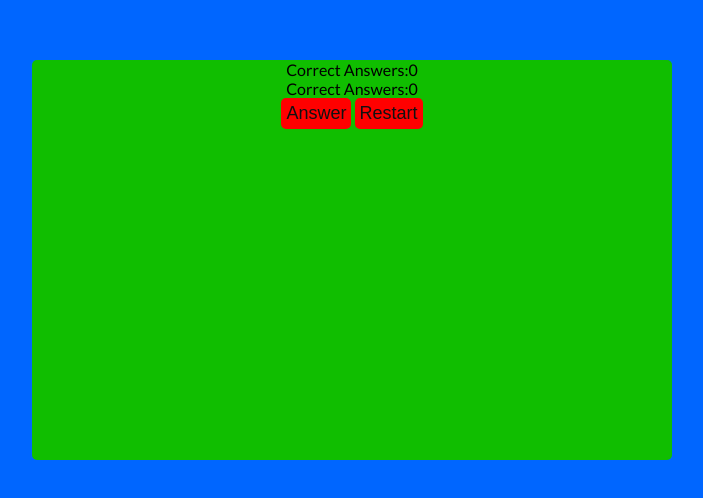
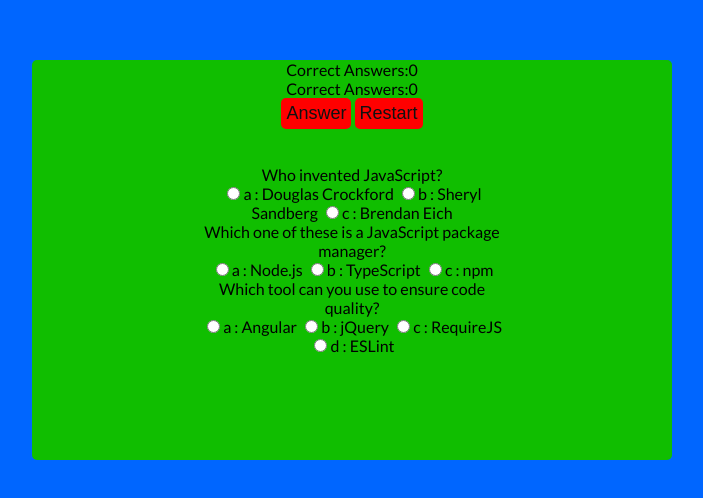
Before and after one commit to Gh0ul5lay3r-91/Family-Fun-Quiz, a plain HTML site: page quiz.html in a window 1280 px wide. Shown: the part 140-638 px from the top of the page, without its empty margins (288-991 px from the left). Drawn offline with Linux system fonts and the light colour scheme.

Commit message:
Add temp game code to get a feel for how the game will work

```diff
--- a/assets/js/gameScript.js
+++ b/assets/js/gameScript.js
@@ -1,4 +1,73 @@
 document.addEventListener('DOMContentLoaded', function(){
-    let userName = localStorage.getItem('name')
-    console.log(userName);
+    const userName = localStorage.getItem('name');
+
+    startGame();
 })
+
+const quizContainer = document.getElementById('game-box');
+const questions = [
+    {
+        question: "Who invented JavaScript?",
+        answers: {
+        a: "Douglas Crockford",
+        b: "Sheryl Sandberg",
+        c: "Brendan Eich"
+        },
+        correctAnswer: "c"
+    },
+    {
+        question: "Which one of these is a JavaScript package manager?",
+        answers: {
+        a: "Node.js",
+        b: "TypeScript",
+        c: "npm"
+        },
+        correctAnswer: "c"
+    },
+    {
+        question: "Which tool can you use to ensure code quality?",
+        answers: {
+        a: "Angular",
+        b: "jQuery",
+        c: "RequireJS",
+        d: "ESLint"
+        },
+        correctAnswer: "d"
+    }
+];
+
+function startGame(){
+  // variable to store the HTML output
+  const output = [];
+
+  // for each question...
+  questions.forEach(
+    (currentQuestion, questionNumber) => {
+
+      // variable to store the list of possible answers
+      const answers = [];
+
+      // and for each available answer...
+      for(letter in currentQuestion.answers){
+
+        // ...add an HTML radio button
+        answers.push(
+          `<label>
+            <input type="radio" name="question${questionNumber}" value="${letter}">
+            ${letter} :
+            ${currentQuestion.answers[letter]}
+          </label>`
+        );
+      }
+
+      // add this question and its answers to the output
+      output.push(
+        `<div class="question"> ${currentQuestion.question} </div>
+        <div class="answers"> ${answers.join('')} </div>`
+      );
+    }
+  );
+
+  // finally combine our output list into one string of HTML and put it on the page
+  quizContainer.innerHTML = output.join('');
+}
--- a/quiz.html
+++ b/quiz.html
@@ -9,8 +9,7 @@
 </head>
 <body>
     <div class="main-box main-box-color">
-        <div id="welcome-box"></div>
-        <div id="question-box"></div>
+        <div id="game-box"></div>
         <div id="result-box">
             <p class="results">Correct Answers:<span id="score">0</span></p>
             <p class="results">Correct Answers:<span id="score">0</span></p>
```
